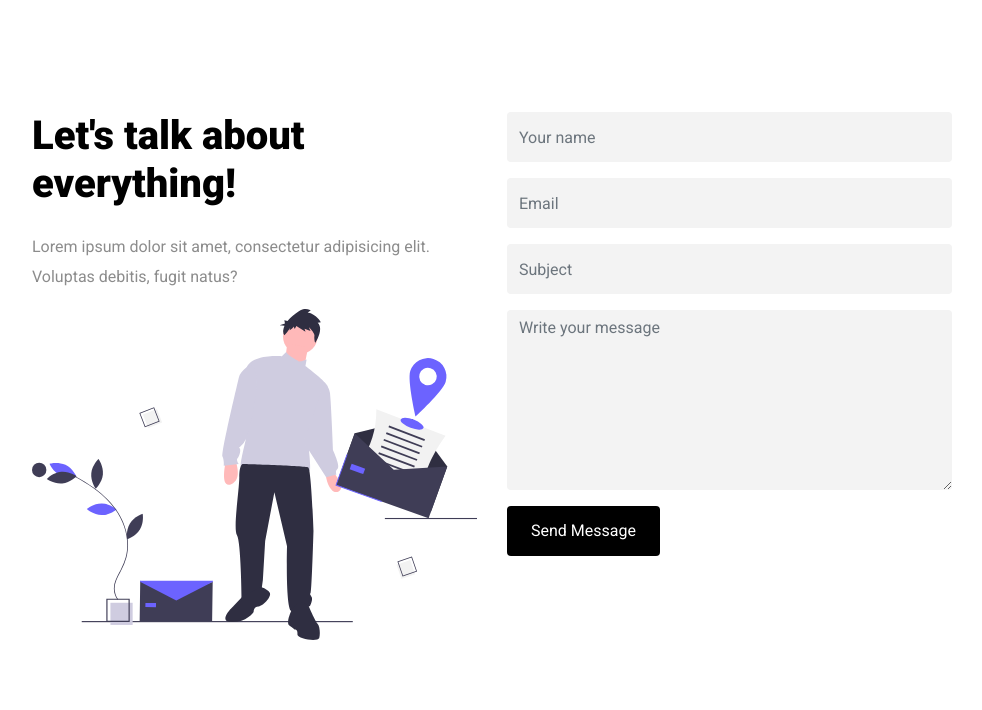
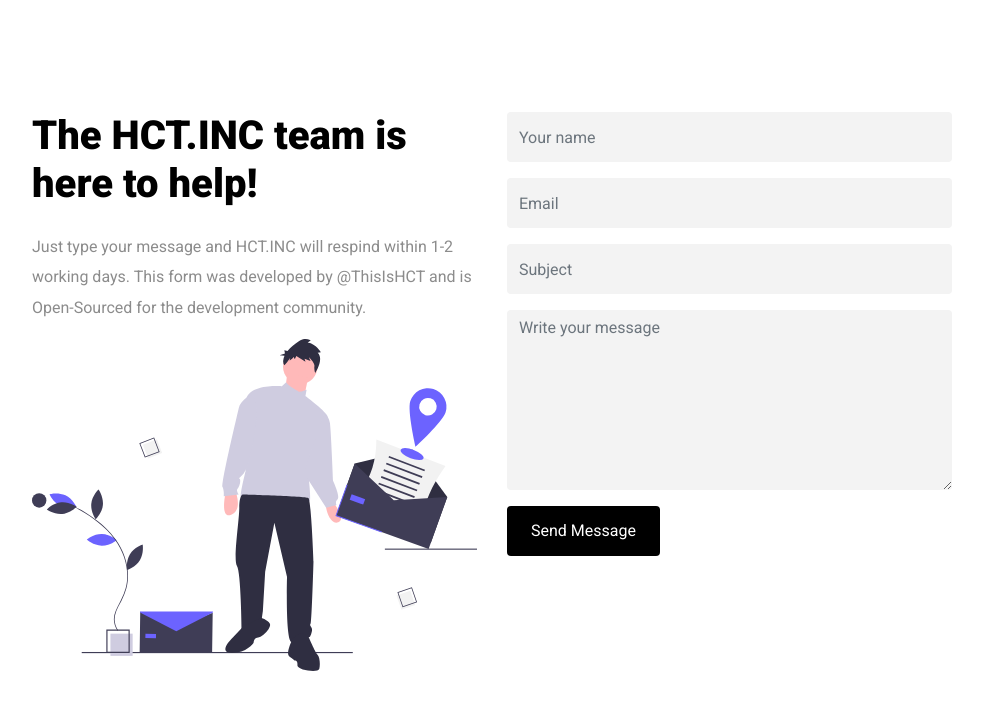
Before and after one commit to HCT-INC/HCT.INC-Contact-Form, a plain HTML site: page index.html in a window 1280 px wide. Shown: the whole page, without its empty margins (148-1130 px from the left). Drawn offline with Linux system fonts and the light colour scheme.

Commit message:
Update index.html

```diff
--- a/index.html
+++ b/index.html
@@ -30,8 +30,10 @@
           <div class="row justify-content-center">
             <div class="col-md-6">
 
-              <h3 class="heading mb-4">Let's talk about everything!</h3>
-              <p>Lorem ipsum dolor sit amet, consectetur adipisicing elit. Voluptas debitis, fugit natus?</p>
+              <h3 class="heading mb-4">The HCT.INC team is here to help!</h3>
+              <p>Just type your message and HCT.INC will respind within 1-2 working days.
+              This form was developed by @ThisIsHCT and is Open-Sourced for the development community.</p>
+
 
               <p><img src="images/undraw-contact.svg" alt="Image" class="img-fluid"></p>
 
```
